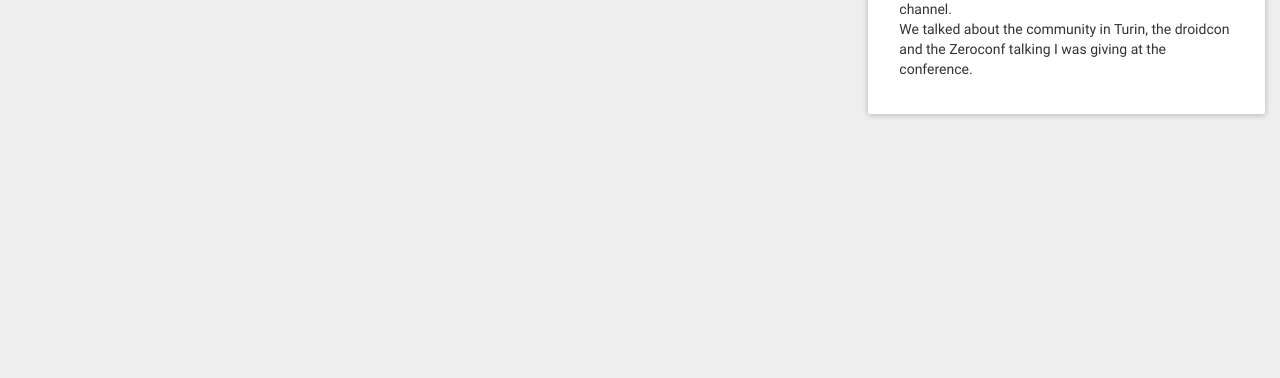
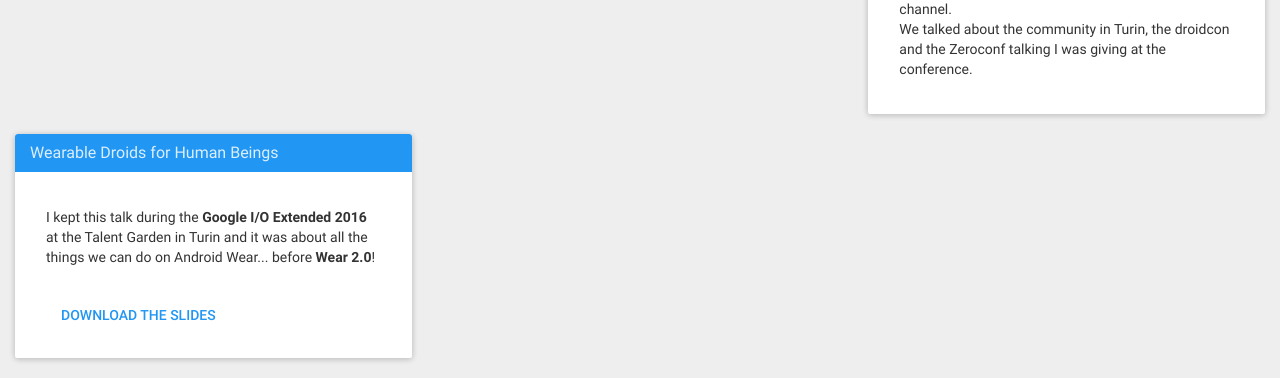
Before and after one commit to tiwiz/Curriculum, a plain HTML site: page talks.html in a window 1280 px wide. Shown: the part 1142-1520 px from the top of the page. Before the commit the page ends 1276 px from the top, so only its background shows below. Drawn offline with nearby package versions, Linux system fonts and the light colour scheme.

Commit message:
Adds Wearable Droids for Human Beings talk

```diff
--- a/talks.html
+++ b/talks.html
@@ -170,6 +170,21 @@
         </div>
       </div>
     </div>
+    <div class="col-xs-12 col-md-4 col-sm-6 col-lg-4">
+      <div class="panel panel-primary panel-material-blue">
+        <div class="panel-heading">
+            <h3 class="panel-title">Wearable Droids for Human Beings</h3>
+        </div>
+        <div class="panel-body">
+            <div class="list-group">
+              <div class="list-group-item"> <br/>
+                I kept this talk during the <b>Google I/O Extended 2016</b> at the Talent Garden in Turin and it was about all the things we can do on Android Wear... before <b>Wear 2.0</b>!
+              </div>
+          </div>
+          <a href="https://speakerdeck.com/tiwiz/wearable-droids-for-human-beings" target="WearableDroidsForHumanBeings" class="btn btn-flat btn-primary btn-material-blue">Download the slides</a>
+        </div>
+      </div>
+    </div>
     </div>
   </body>
 </html>
```
